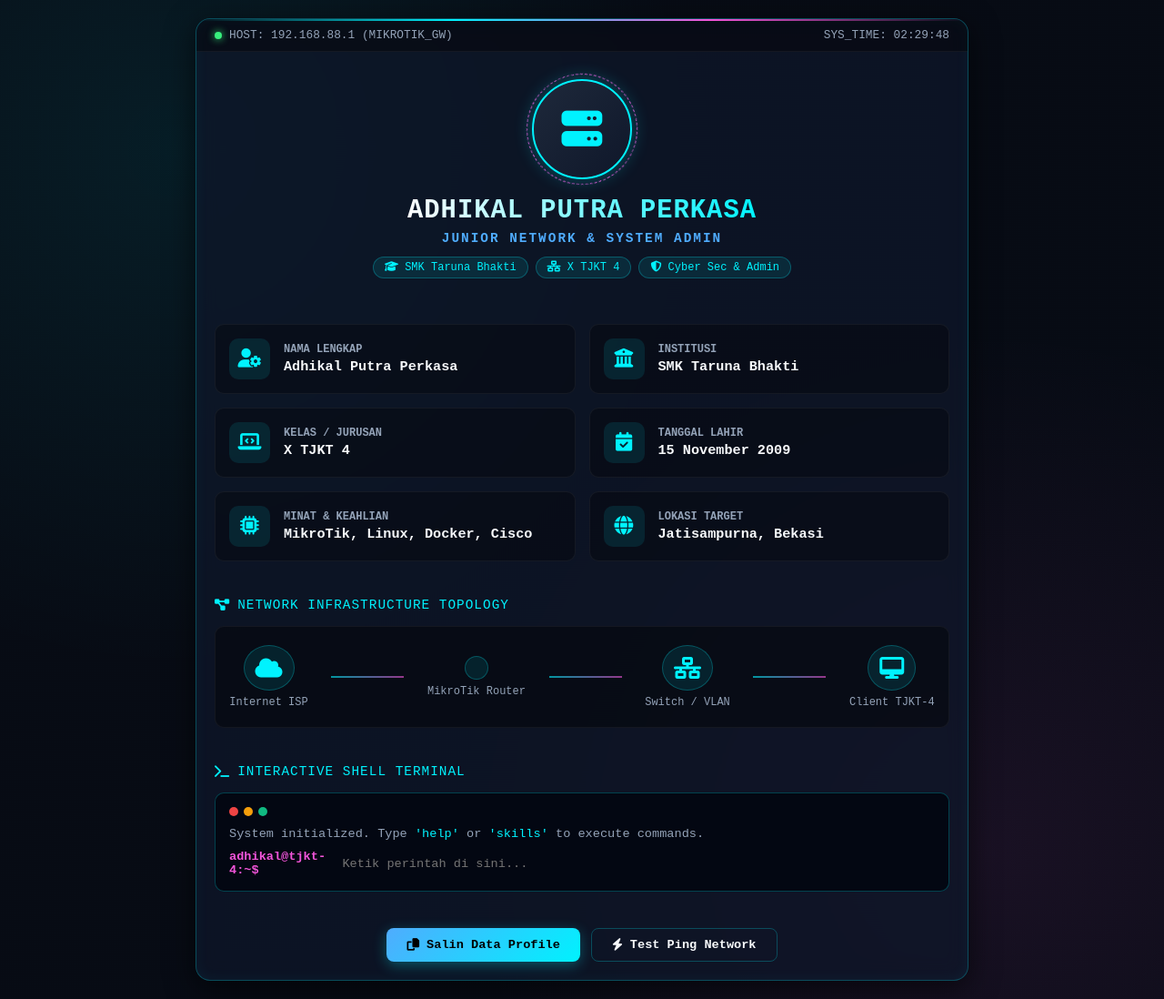
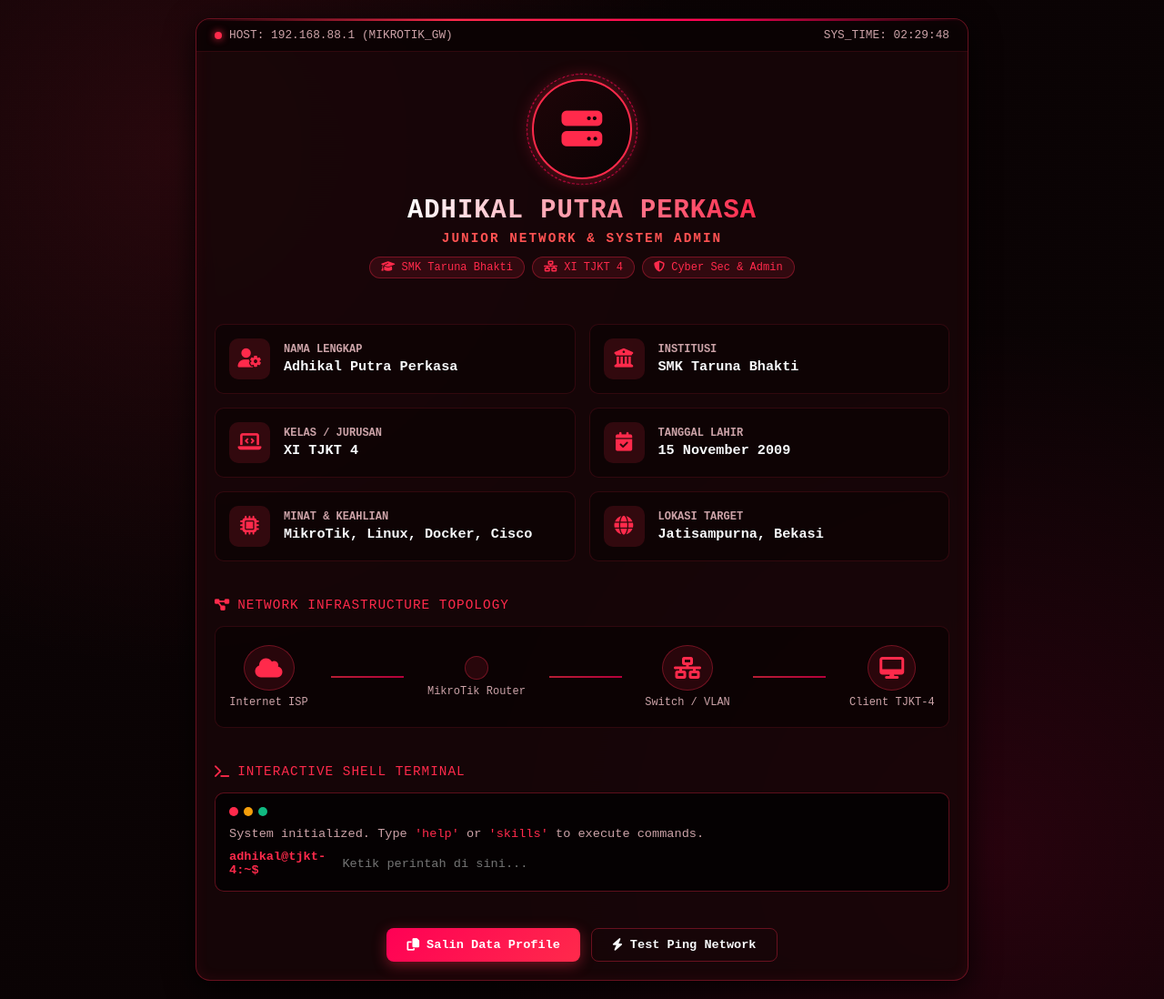
Before and after one commit to adhikal/web-dikal, a plain HTML site: page index.html in a window 1280 px wide. Shown: the whole page at 91% size. Drawn offline with Linux system fonts and the light colour scheme.

Commit message:
Update index.html

```diff
--- a/index.html
+++ b/index.html
@@ -7,15 +7,15 @@
   <link rel="stylesheet" href="https://cdnjs.cloudflare.com/ajax/libs/font-awesome/6.4.0/css/all.min.css">
   <style>
     :root {
-      --bg-dark: #070b14;
-      --card-bg: rgba(15, 23, 42, 0.75);
-      --primary: #00f2fe;
-      --secondary: #4facfe;
-      --accent: #38ef7d;
-      --accent-magenta: #f355da;
+      --bg-dark: #0a0304;
+      --card-bg: rgba(24, 7, 9, 0.85);
+      --primary: #ff2a4b;
+      --secondary: #ff5252;
+      --accent: #ff8533;
+      --accent-magenta: #ff0055;
       --text-main: #f8fafc;
-      --text-dim: #94a3b8;
-      --border-color: rgba(0, 242, 254, 0.25);
+      --text-dim: #cca3a8;
+      --border-color: rgba(255, 42, 75, 0.35);
     }
 
     * {
@@ -28,10 +28,10 @@
     body {
       background-color: var(--bg-dark);
       background-image:
-        radial-gradient(circle at 15% 15%, rgba(0, 242, 254, 0.08) 0%, transparent 40%),
-        radial-gradient(circle at 85% 85%, rgba(243, 85, 218, 0.08) 0%, transparent 40%),
-        linear-gradient(rgba(7, 11, 20, 0.9), rgba(7, 11, 20, 0.9)),
-        repeating-linear-gradient(0deg, transparent, transparent 1px, rgba(0, 242, 254, 0.03) 1px, rgba(0, 242, 254, 0.03) 2px);
+        radial-gradient(circle at 15% 15%, rgba(255, 42, 75, 0.12) 0%, transparent 40%),
+        radial-gradient(circle at 85% 85%, rgba(255, 0, 85, 0.12) 0%, transparent 40%),
+        linear-gradient(rgba(10, 3, 4, 0.92), rgba(10, 3, 4, 0.92)),
+        repeating-linear-gradient(0deg, transparent, transparent 1px, rgba(255, 42, 75, 0.04) 1px, rgba(255, 42, 75, 0.04) 2px);
       background-size: 100% 100%, 100% 100%, 100% 100%, 100% 4px;
       color: var(--text-main);
       display: flex;
@@ -56,8 +56,8 @@
       -webkit-backdrop-filter: blur(12px);
       border: 1px solid var(--border-color);
       border-radius: 16px;
-      box-shadow: 0 8px 32px 0 rgba(0, 0, 0, 0.6),
-                  inset 0 0 15px rgba(0, 242, 254, 0.05);
+      box-shadow: 0 8px 32px 0 rgba(0, 0, 0, 0.8),
+                  inset 0 0 15px rgba(255, 42, 75, 0.08);
       overflow: hidden;
       position: relative;
     }
@@ -78,8 +78,8 @@
       justify-content: space-between;
       align-items: center;
       padding: 10px 20px;
-      background: rgba(0, 0, 0, 0.4);
-      border-bottom: 1px solid rgba(255, 255, 255, 0.05);
+      background: rgba(0, 0, 0, 0.5);
+      border-bottom: 1px solid rgba(255, 42, 75, 0.15);
       font-size: 0.8rem;
       color: var(--text-dim);
     }
@@ -93,9 +93,9 @@
     .status-dot {
       width: 8px;
       height: 8px;
-      background-color: var(--accent);
+      background-color: var(--primary);
       border-radius: 50%;
-      box-shadow: 0 0 8px var(--accent);
+      box-shadow: 0 0 8px var(--primary);
       animation: pulse 2s infinite;
     }
 
@@ -124,14 +124,14 @@
       width: 110px;
       height: 110px;
       border-radius: 50%;
-      background: linear-gradient(135deg, #1e293b, #0f172a);
+      background: linear-gradient(135deg, #1f0508, #0a0304);
       border: 2px solid var(--primary);
       display: flex;
       justify-content: center;
       align-items: center;
       font-size: 2.8rem;
       color: var(--primary);
-      box-shadow: 0 0 20px rgba(0, 242, 254, 0.3);
+      box-shadow: 0 0 20px rgba(255, 42, 75, 0.4);
       position: relative;
       z-index: 2;
     }
@@ -178,7 +178,7 @@
     }
 
     .tag {
-      background: rgba(0, 242, 254, 0.1);
+      background: rgba(255, 42, 75, 0.12);
       border: 1px solid var(--border-color);
       color: var(--primary);
       padding: 4px 12px;
@@ -196,8 +196,8 @@
     }
 
     .info-item {
-      background: rgba(0, 0, 0, 0.3);
-      border: 1px solid rgba(255, 255, 255, 0.05);
+      background: rgba(0, 0, 0, 0.35);
+      border: 1px solid rgba(255, 42, 75, 0.15);
       border-radius: 10px;
       padding: 15px;
       display: flex;
@@ -209,14 +209,14 @@
     .info-item:hover {
       border-color: var(--primary);
       transform: translateY(-2px);
-      box-shadow: 0 5px 15px rgba(0, 242, 254, 0.1);
+      box-shadow: 0 5px 15px rgba(255, 42, 75, 0.2);
     }
 
     .info-icon {
       width: 45px;
       height: 45px;
       border-radius: 10px;
-      background: rgba(0, 242, 254, 0.1);
+      background: rgba(255, 42, 75, 0.15);
       color: var(--primary);
       display: flex;
       justify-content: center;
@@ -257,10 +257,10 @@
       display: flex;
       justify-content: space-around;
       align-items: center;
-      background: rgba(0, 0, 0, 0.4);
+      background: rgba(0, 0, 0, 0.45);
       padding: 20px 10px;
       border-radius: 10px;
-      border: 1px solid rgba(255, 255, 255, 0.05);
+      border: 1px solid rgba(255, 42, 75, 0.15);
       flex-wrap: wrap;
       gap: 15px;
     }
@@ -277,7 +277,7 @@
     .node i {
       font-size: 1.5rem;
       color: var(--primary);
-      background: rgba(0, 242, 254, 0.1);
+      background: rgba(255, 42, 75, 0.12);
       padding: 12px;
       border-radius: 50%;
       border: 1px solid var(--border-color);
@@ -290,12 +290,12 @@
       min-width: 30px;
       max-width: 80px;
       position: relative;
-      opacity: 0.6;
+      opacity: 0.7;
     }
 
     /* Terminal Prompt Box */
     .terminal-box {
-      background: #030712;
+      background: #050102;
       border: 1px solid var(--border-color);
       border-radius: 10px;
       padding: 15px;
@@ -309,7 +309,7 @@
       margin-bottom: 12px;
     }
 
-    .dot-red { width: 10px; height: 10px; background: #ef4444; border-radius: 50%; }
+    .dot-red { width: 10px; height: 10px; background: #ff2a4b; border-radius: 50%; }
     .dot-yellow { width: 10px; height: 10px; background: #f59e0b; border-radius: 50%; }
     .dot-green { width: 10px; height: 10px; background: #10b981; border-radius: 50%; }
 
@@ -323,7 +323,7 @@
     }
 
     .log-line { color: var(--text-dim); }
-    .log-success { color: var(--accent); }
+    .log-success { color: #ff5252; }
     .log-highlight { color: var(--primary); }
 
     .terminal-input-line {
@@ -332,7 +332,7 @@
       gap: 8px;
     }
 
-    .prompt-label { color: var(--accent-magenta); font-weight: bold; }
+    .prompt-label { color: var(--primary); font-weight: bold; }
 
     .term-input {
       background: transparent;
@@ -354,9 +354,9 @@
     }
 
     .btn {
-      background: linear-gradient(135deg, var(--secondary), var(--primary));
+      background: linear-gradient(135deg, var(--accent-magenta), var(--primary));
       border: none;
-      color: #000;
+      color: #fff;
       padding: 10px 22px;
       border-radius: 8px;
       font-weight: 700;
@@ -366,12 +366,12 @@
       align-items: center;
       gap: 8px;
       transition: all 0.3s ease;
-      box-shadow: 0 4px 15px rgba(0, 242, 254, 0.3);
+      box-shadow: 0 4px 15px rgba(255, 42, 75, 0.4);
     }
 
     .btn:hover {
       transform: translateY(-2px);
-      box-shadow: 0 6px 20px rgba(0, 242, 254, 0.5);
+      box-shadow: 0 6px 20px rgba(255, 42, 75, 0.6);
     }
 
     .btn-secondary {
@@ -382,7 +382,7 @@
     }
 
     .btn-secondary:hover {
-      background: rgba(0, 242, 254, 0.1);
+      background: rgba(255, 42, 75, 0.15);
       border-color: var(--primary);
     }
 
@@ -391,13 +391,13 @@
       position: fixed;
       bottom: 20px;
       right: 20px;
-      background: #10b981;
+      background: var(--primary);
       color: #fff;
       padding: 10px 20px;
       border-radius: 8px;
       font-size: 0.85rem;
       font-weight: 600;
-      box-shadow: 0 4px 12px rgba(0,0,0,0.3);
+      box-shadow: 0 4px 12px rgba(0,0,0,0.5);
       display: none;
       z-index: 1000;
     }
@@ -437,7 +437,7 @@
 
         <div class="tags">
           <span class="tag"><i class="fa-solid fa-graduation-cap"></i> SMK Taruna Bhakti</span>
-          <span class="tag"><i class="fa-solid fa-network-wired"></i> X TJKT 4</span>
+          <span class="tag"><i class="fa-solid fa-network-wired"></i> XI TJKT 4</span>
           <span class="tag"><i class="fa-solid fa-shield-halved"></i> Cyber Sec & Admin</span>
         </div>
       </div>
@@ -465,7 +465,7 @@
           <div class="info-icon"><i class="fa-solid fa-laptop-code"></i></div>
           <div class="info-text">
             <h4>Kelas / Jurusan</h4>
-            <p>X TJKT 4</p>
+            <p>XI TJKT 4</p>
           </div>
         </div>
 
@@ -495,7 +495,7 @@
 
       </div>
 
-      <!-- Topologi Jaringan Section -->
+      <!-- Network Topology Section -->
       <div class="network-section">
         <div class="section-title">
           <i class="fa-solid fa-diagram-project"></i> Network Infrastructure Topology
@@ -576,7 +576,7 @@
 === BIODATA SISWA TJKT ===
 Nama         : Adhikal Putra Perkasa
 Sekolah      : SMK Taruna Bhakti
-Kelas        : X TJKT 4
+Kelas        : XI TJKT 4
 Tanggal Lahir: 15 November 2009
 Keahlian     : Network Engineering, MikroTik, Linux OS
 ==========================
@@ -630,7 +630,7 @@
           break;
 
         case 'whoami':
-          appendLog("Adhikal Putra Perkasa | Siswa X TJKT 4 SMK Taruna Bhakti", "log-success");
+          appendLog("Adhikal Putra Perkasa | Siswa XI TJKT 4 SMK Taruna Bhakti", "log-success");
           break;
 
         case 'skills':
```
